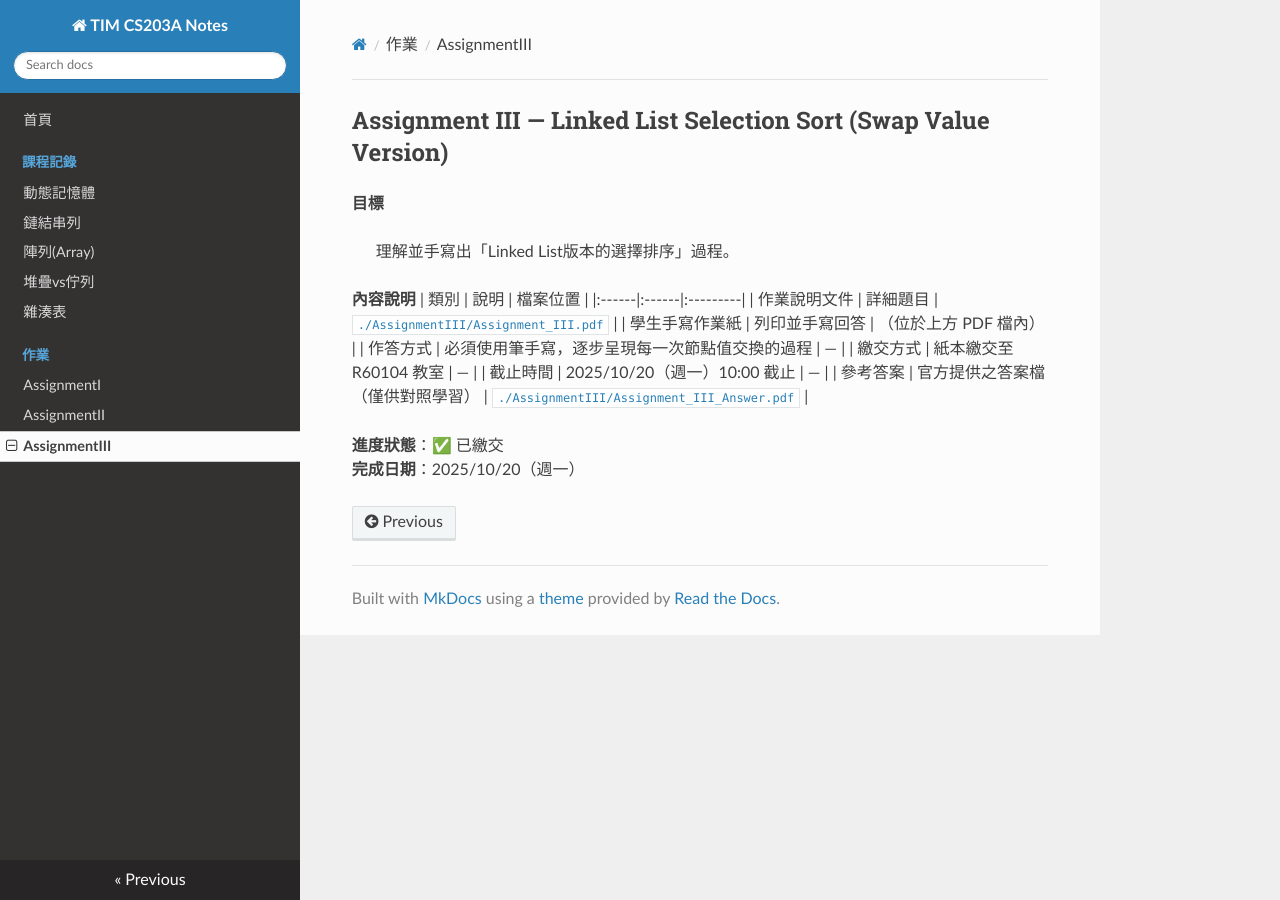
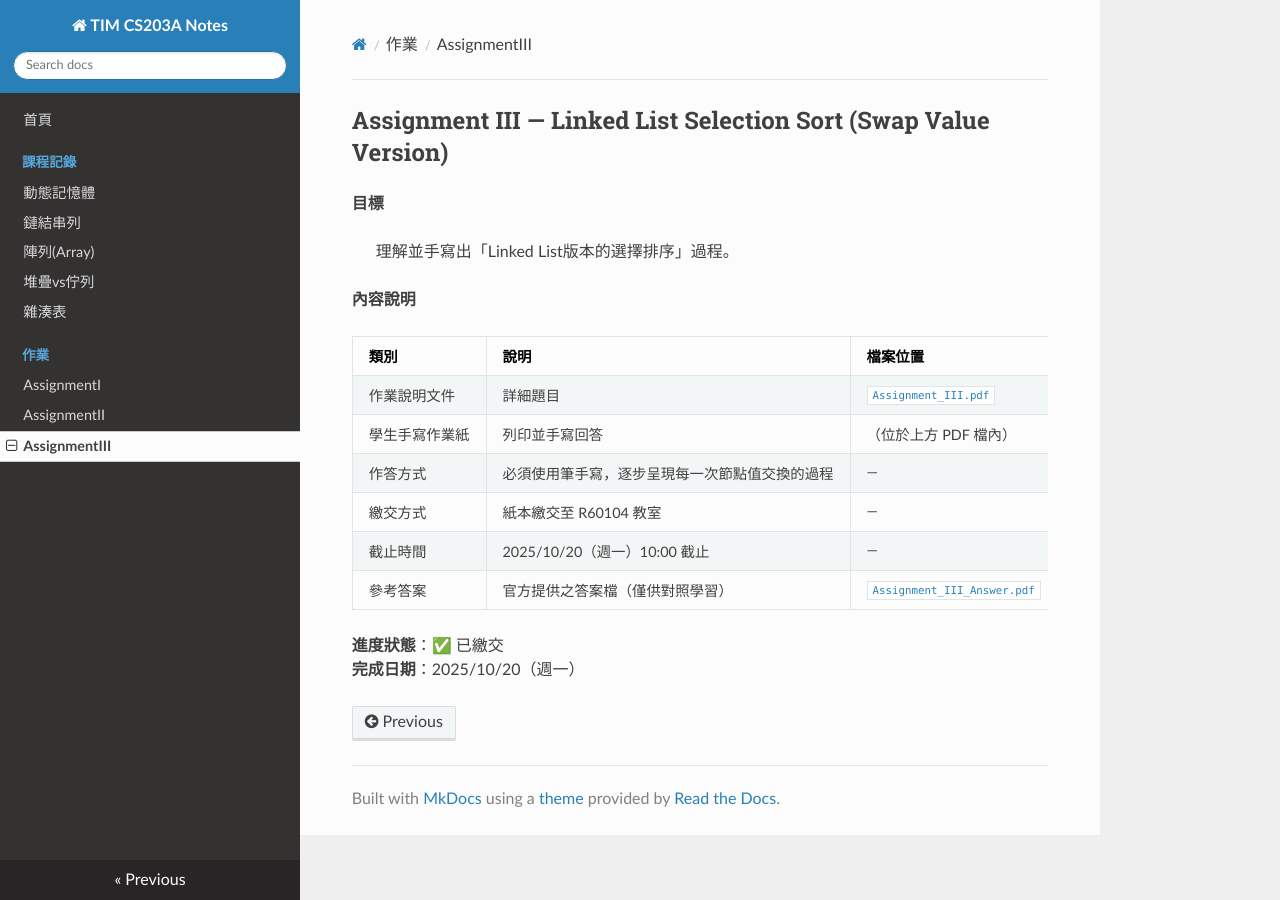
Before and after one commit to tim9910/11401_CS203A, an MkDocs documentation site: the page built from docs/AssignmentIII.md, in a window 1280 px wide. Built offline with MkDocs 1.6.1, drawn with Linux system fonts in a browser that asks for light colours; nearby versions of some CDN libraries.

Commit message:
modify layout

```diff
--- a/docs/AssignmentIII.md
+++ b/docs/AssignmentIII.md
@@ -1,18 +1,18 @@
-
 ## Assignment III — Linked List Selection Sort (Swap Value Version)
 
 **目標**
 > 理解並手寫出「Linked List版本的選擇排序」過程。
 
 **內容說明**
+
 | 類別 | 說明 | 檔案位置 |
 |:------|:------|:---------|
-| 作業說明文件 | 詳細題目 | [`./AssignmentIII/Assignment_III.pdf`](../AssignmentIII/Assignment_III.pdf) |
+| 作業說明文件 | 詳細題目 | [`Assignment_III.pdf`](https://github.com/tim9910/11401_CS203A/blob/main/Assignment/AssignmentIII/Assignment_III.pdf) |
 | 學生手寫作業紙 | 列印並手寫回答 | （位於上方 PDF 檔內） |
 | 作答方式 | 必須使用筆手寫，逐步呈現每一次節點值交換的過程 | — |
 | 繳交方式 | 紙本繳交至 R60104 教室 | — |
 | 截止時間 | 2025/10/20（週一）10:00 截止 | — |
-| 參考答案 | 官方提供之答案檔（僅供對照學習） | [`./AssignmentIII/Assignment_III_Answer.pdf`](../AssignmentIII/Assignment_III_Answer.pdf) |
+| 參考答案 | 官方提供之答案檔（僅供對照學習） | [`Assignment_III_Answer.pdf`](https://github.com/tim9910/11401_CS203A/blob/main/Assignment/AssignmentIII/Assignment_III_Answer.pdf) |
 
 **進度狀態**：✅ 已繳交
 **完成日期**：2025/10/20（週一）
```
Also changed, not shown: docs/AssignmentI.md (+2 -1 lines), docs/AssignmentII.md (+3 -2 lines).
